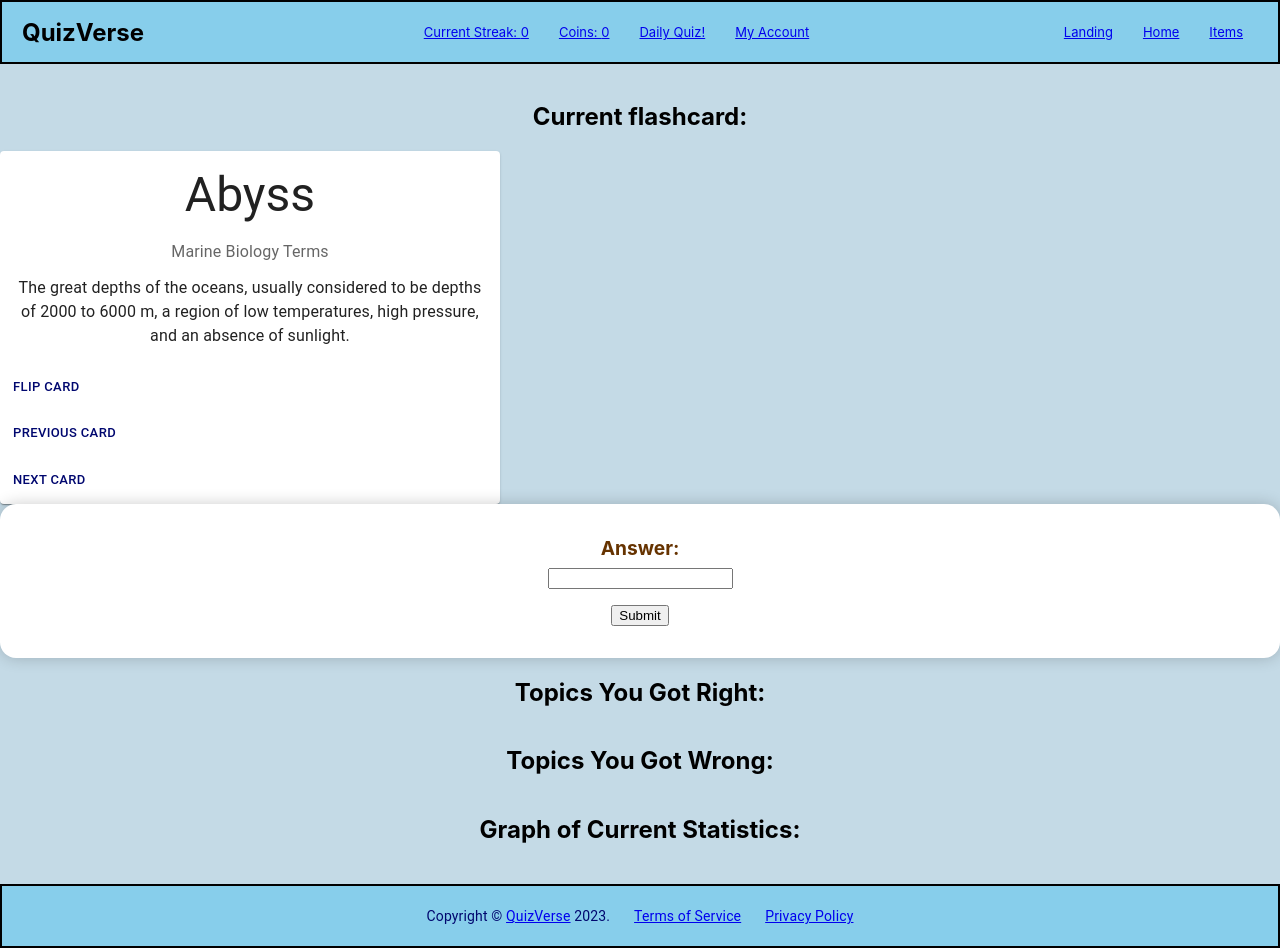
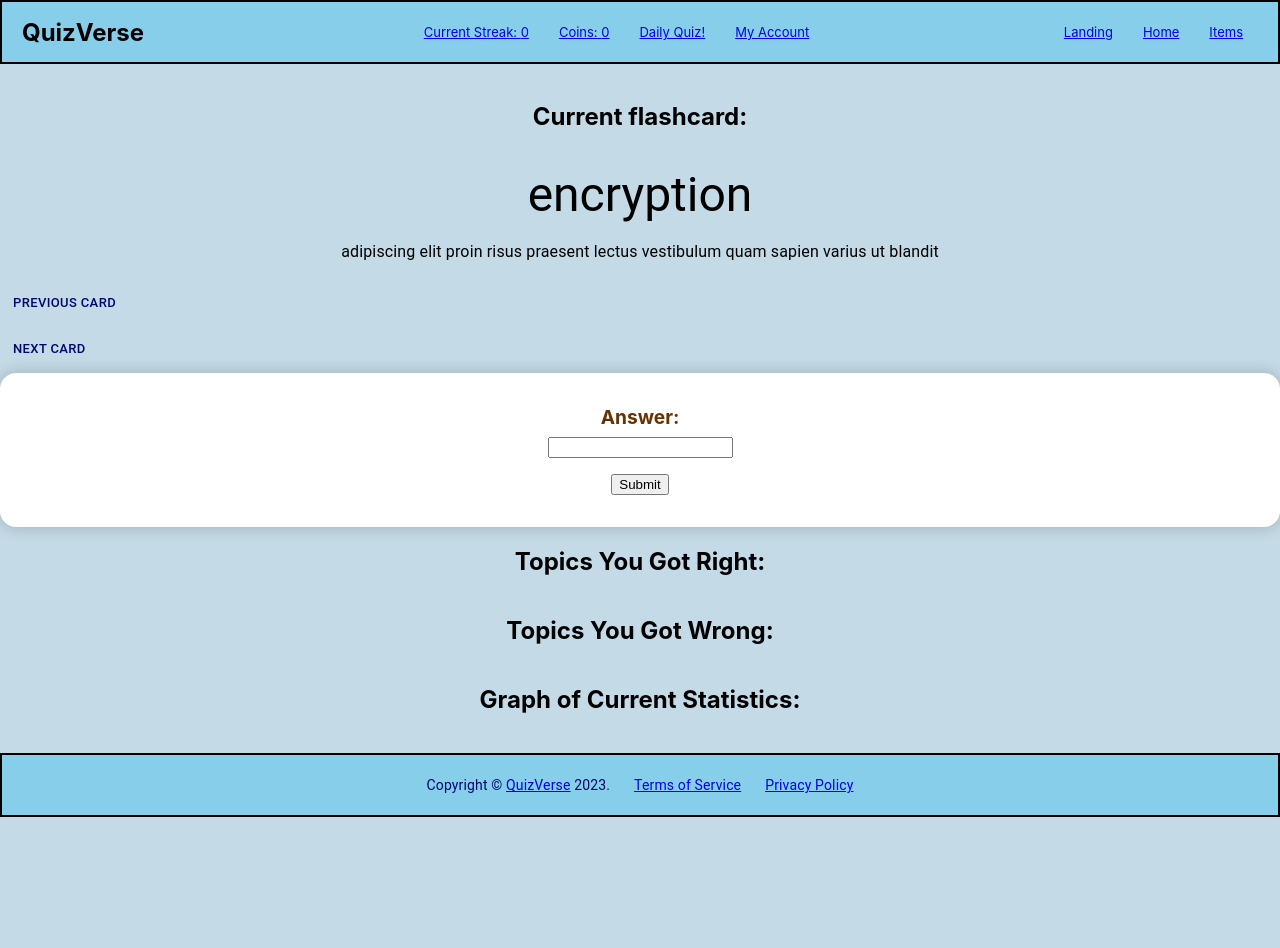
Before and after one commit to agiledev-students-spring2023/final-project-quizverse, a React (Create React App) app in the folder front-end/: page /daily-quiz in a window 1280 px wide. After the commit the page ends 817 px from the top, so only its background shows below. Built offline with nearby package versions, Linux system fonts and the light colour scheme; no server answers.

Commit message:
Daily Quiz Flashcard Update

```diff
--- a/front-end/src/components/Flashcard/Flashcard.js
+++ b/front-end/src/components/Flashcard/Flashcard.js
@@ -1,36 +1,31 @@
 import styles from './Flashcard.module.css'
 import React from "react";
 import Button from '@mui/material/Button';
-import Box from '@mui/material/Box';
 import Card from '@mui/material/Card';
 import CardActions from '@mui/material/CardActions';
 import CardContent from '@mui/material/CardContent';
 import Typography from '@mui/material/Typography';
 
-function Flashcard() {
+function Flashcard(props) {
     return (
-        <Card sx={{ maxWidth: 500 }}>
+        <div>
+        <Card  variant = "outlined" class = "card" >
         <CardContent>
           <Typography variant='h3'  gutterBottom>
-            Abyss
-          </Typography>
-          <Typography sx={{ mb: 1.5 }} color="text.secondary">
-            Marine Biology Terms
+          {props.term}
           </Typography>
           <Typography variant="body1">
-            The great depths of the oceans, usually considered to be depths of 2000 to 6000 m, a region of low temperatures, high pressure, and an absence of sunlight.
+            {props.definition}
           </Typography>
         </CardContent>
         <CardActions>
-          <Button size="small">Flip Card</Button>
+          <Button size="small" onClick = {props.handlePrev}>Previous Card</Button>
         </CardActions>
         <CardActions>
-          <Button size="small">Previous Card</Button>
-        </CardActions>
-        <CardActions>
-          <Button size="small">Next Card</Button>
+          <Button size="small" onClick = {props.handleNext}>Next Card</Button>
         </CardActions>
         </Card>
+        </div>
     );
   }
 
```
